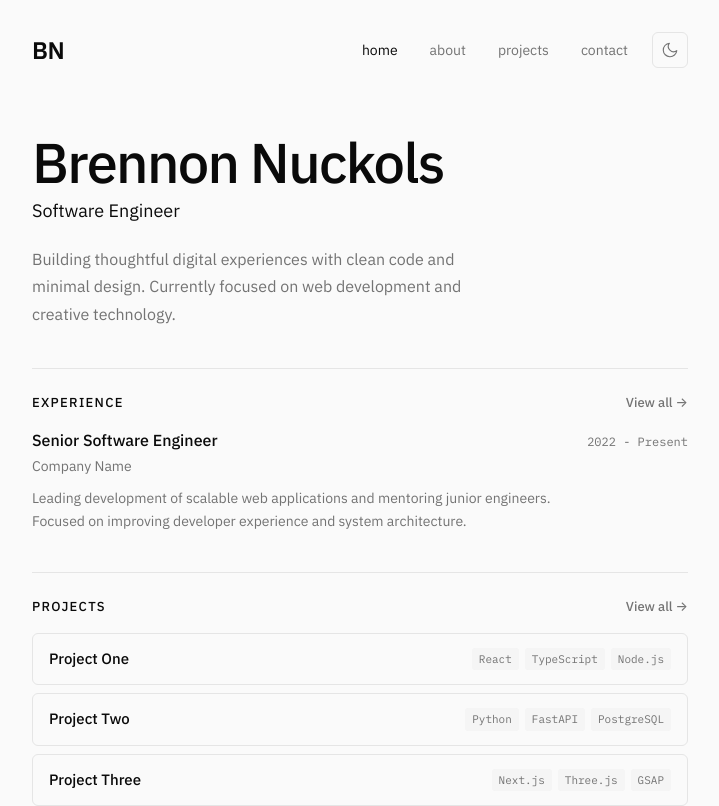
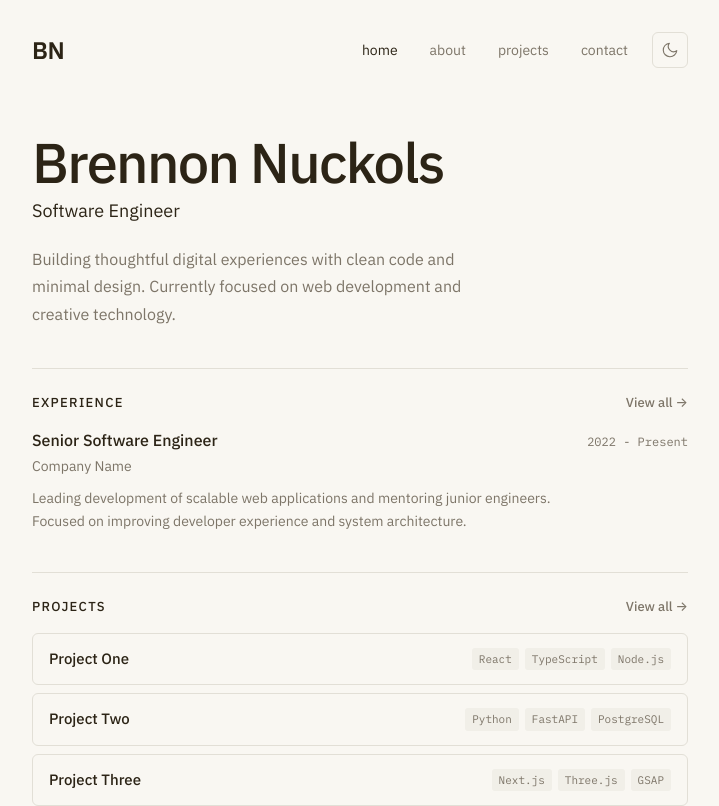
Before and after one commit to brennuck/portfolio-template, a React (Vite) app: page / in a window 1280 px wide. Shown: the top 806 px of the page, without its empty margins (280-999 px from the left). Built offline with nearby package versions, Linux system fonts and the light colour scheme.

Commit message:
better colors

```diff
--- a/index.html
+++ b/index.html
@@ -12,12 +12,12 @@
               const theme = stored || (prefersDark ? 'dark' : 'light');
               document.documentElement.setAttribute('data-theme', theme);
               // Set background color immediately to prevent white flash bang
-              document.documentElement.style.backgroundColor = theme === 'dark' ? '#0a0a0a' : '#fafafa';
+              document.documentElement.style.backgroundColor = theme === 'dark' ? '#121110' : '#f9f7f2';
             })();
         </script>
         <style>
-            html { background-color: #0a0a0a; }
-            html[data-theme="light"] { background-color: #fafafa; }
+            html { background-color: #121110; }
+            html[data-theme="light"] { background-color: #f9f7f2; }
         </style>
     </head>
     <body>
--- a/src/index.css
+++ b/src/index.css
@@ -17,32 +17,32 @@
     --spacing-xl: 4rem;
 
     /* Default to dark theme colors */
-    --color-bg: #0a0a0a;
-    --color-surface: #141414;
-    --color-border: #262626;
-    --color-text: #fafafa;
-    --color-text-muted: #737373;
-    --color-accent: #a3a3a3;
+    --color-bg: #121110;
+    --color-surface: #1c1b19;
+    --color-border: #2e2c28;
+    --color-text: #f0ede8;
+    --color-text-muted: #8a857d;
+    --color-accent: #b5afa5;
 }
 
-/* Dark theme */
+/* Dark theme - Warm Charcoal */
 [data-theme="dark"] {
-    --color-bg: #0a0a0a;
-    --color-surface: #141414;
-    --color-border: #262626;
-    --color-text: #fafafa;
-    --color-text-muted: #737373;
-    --color-accent: #a3a3a3;
+    --color-bg: #121110;
+    --color-surface: #1c1b19;
+    --color-border: #2e2c28;
+    --color-text: #f0ede8;
+    --color-text-muted: #8a857d;
+    --color-accent: #b5afa5;
 }
 
-/* Light theme */
+/* Light theme - Warm Sand */
 [data-theme="light"] {
-    --color-bg: #fafafa;
-    --color-surface: #f5f5f5;
-    --color-border: #e5e5e5;
-    --color-text: #0a0a0a;
-    --color-text-muted: #737373;
-    --color-accent: #525252;
+    --color-bg: #f9f7f2;
+    --color-surface: #f1efe8;
+    --color-border: #e2dfd6;
+    --color-text: #2c2416;
+    --color-text-muted: #7d7568;
+    --color-accent: #5c503e;
 }
 
 /* Reset */
```
